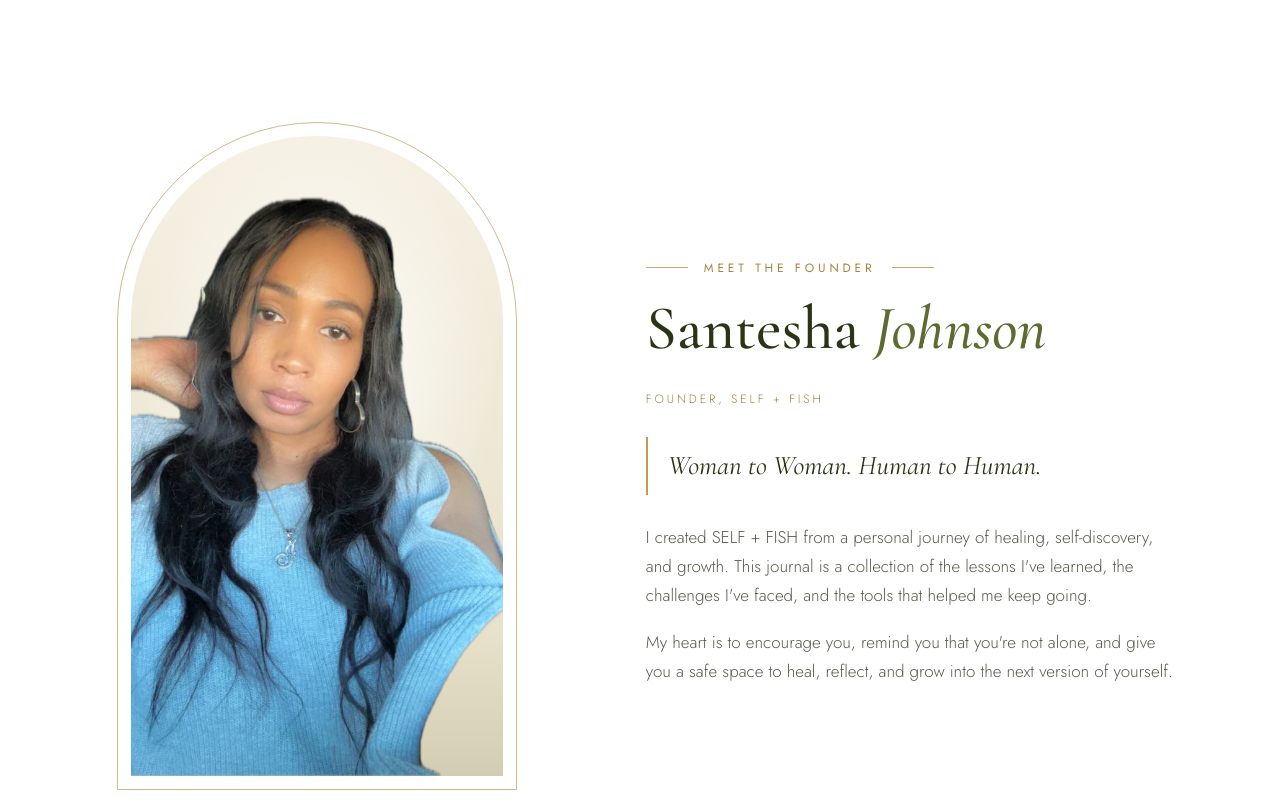
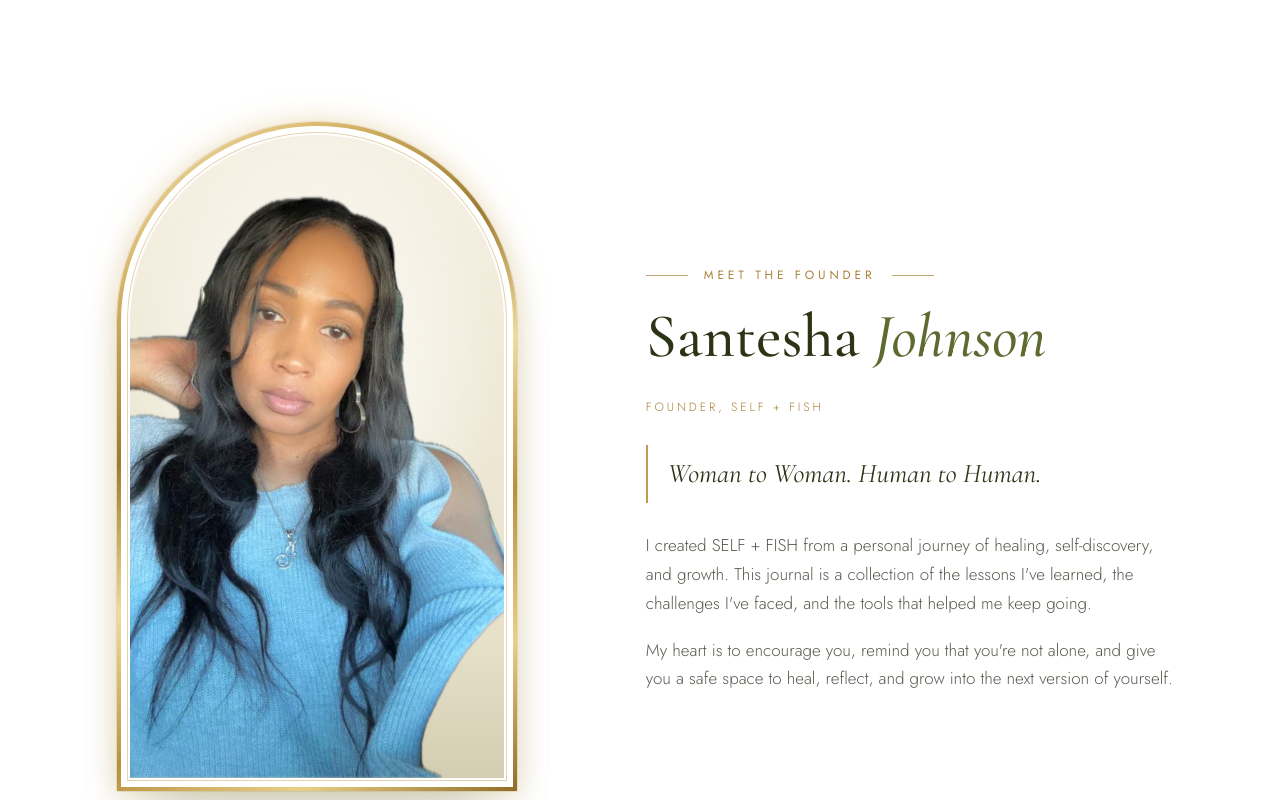
Before and after one commit to haddyscript/self_fish, a plain HTML site: page index.html in a window 1280 px wide. Shown: the part 820-1620 px from the top of the page. Drawn offline with nearby package versions, Linux system fonts and the light colour scheme.

Commit message:
Restyle founder portrait with metallic gold arch frame

```diff
--- a/index.html
+++ b/index.html
@@ -345,12 +345,23 @@
   @media (prefers-reduced-motion: reduce) { .eq i { animation: none; transform: scaleY(.6); } }
 
   /* Founder portrait: cut-out set inside an arched frame (hides the photo's straight cut edges) */
-  .founder .arch { position: relative; padding: 14px 14px 0; }
+  .founder .arch {
+    /* metallic gold arch frame with a slim white mat and soft golden glow */
+    position: relative; padding: 9px;
+    border: 4px solid transparent; border-radius: 999px 999px 4px 4px;
+    background:
+      linear-gradient(#ffffff, #ffffff) padding-box,
+      linear-gradient(145deg, #f7e9b8 0%, #d4b264 18%, #9c7a30 36%, #f1dc9c 52%, #b8913f 68%, #e8cf88 84%, #8f6d28 100%) border-box;
+    box-shadow:
+      0 0 0 1px rgba(169, 130, 58, .18),
+      0 0 26px 2px rgba(226, 203, 147, .55),
+      0 34px 60px -32px rgba(43, 52, 21, .38);
+    transition: box-shadow .7s var(--ease), transform .7s var(--ease);
+  }
   .founder .arch::before {
-    /* fine gold arch outline, offset from the portrait */
-    content: ""; position: absolute; inset: 0 0 -14px 0; border: 1px solid rgba(169, 130, 58, .55);
-    border-radius: 999px 999px 0 0; pointer-events: none;
-    transition: transform .7s var(--ease), border-color .7s var(--ease);
+    /* thin inner gold hairline around the portrait */
+    content: ""; position: absolute; inset: 6px; z-index: 3; pointer-events: none;
+    border: 1px solid rgba(193, 155, 79, .45); border-radius: 999px 999px 2px 2px;
   }
   .founder figure .frame {
     position: relative; overflow: hidden; isolation: isolate;
@@ -422,7 +433,7 @@
     .nav a.link:hover { color: var(--gold-600); }
     .brand:hover img { transform: scale(1.04); filter: drop-shadow(0 4px 10px rgba(193, 155, 79, .35)); }
 
-    .founder figure:hover .arch::before { transform: translate(8px, -8px); border-color: var(--gold-500); }
+    .founder figure:hover .arch { transform: translateY(-4px); box-shadow: 0 0 0 1px rgba(169, 130, 58, .28), 0 0 38px 6px rgba(226, 203, 147, .7), 0 44px 70px -34px rgba(43, 52, 21, .45); }
     .founder figure:hover .frame img { transform: translateX(-50%) scale(1.03); }
 
     .journal .cover:hover {
```
